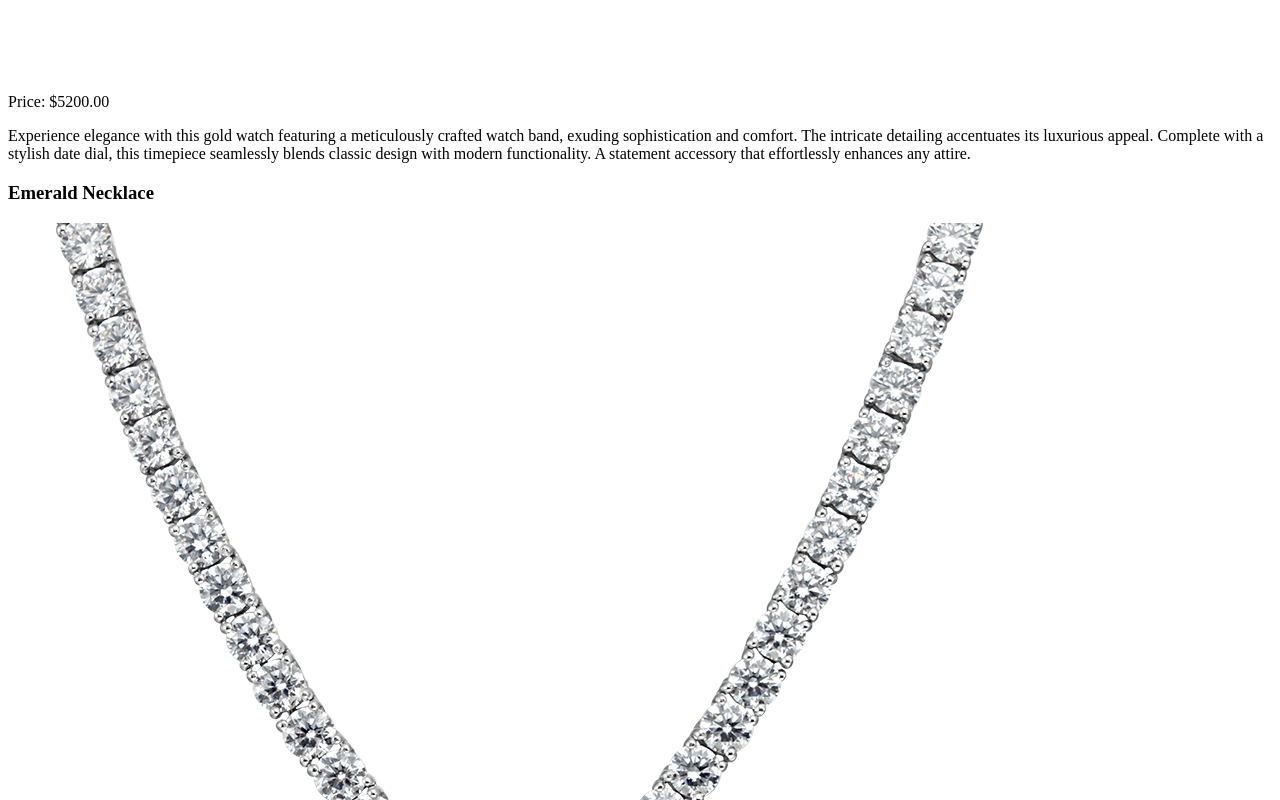
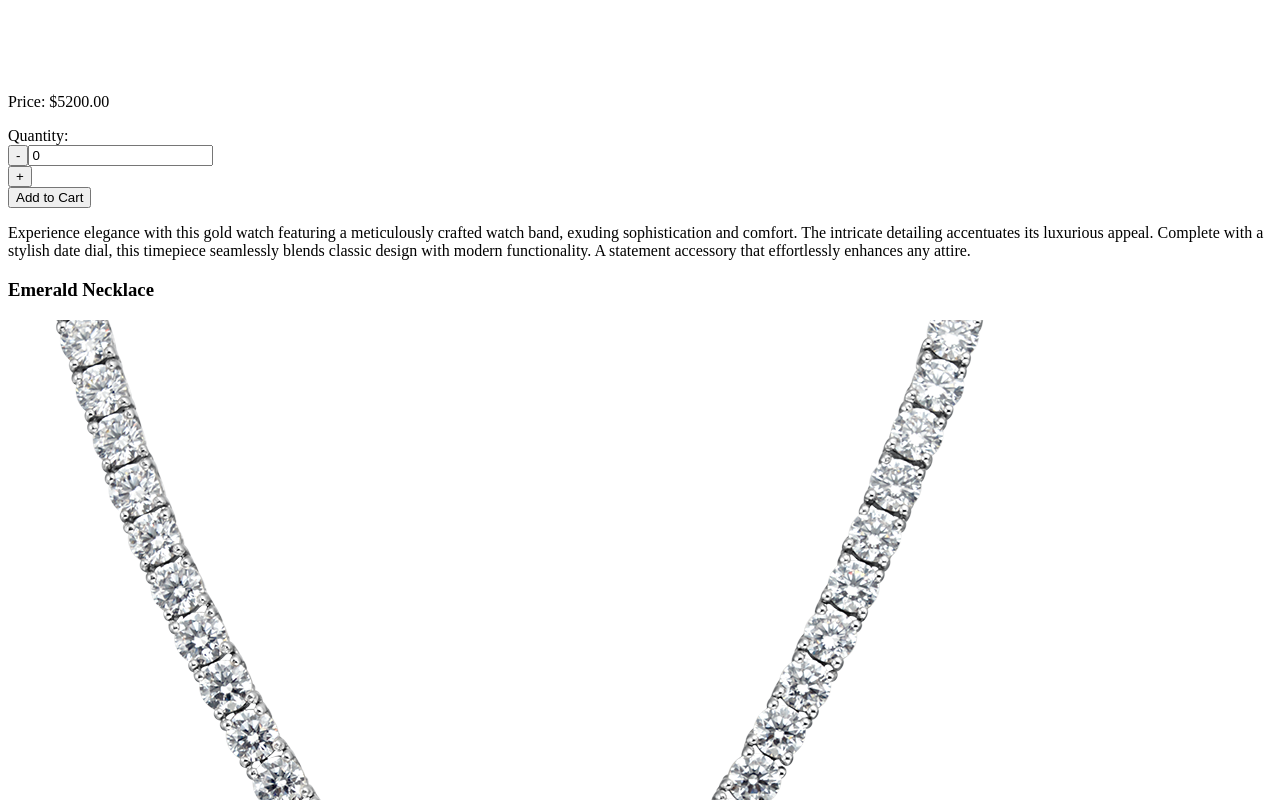
Before and after one commit to reezymane/shopping-cart, a React (Create React App) app: page /shop in a window 1280 px wide. Shown: the part 2160-2960 px from the top of the page. Built offline with nearby package versions, Linux system fonts and the light colour scheme.

Commit message:
add itemQty form

```diff
--- a/src/Components/Card.js
+++ b/src/Components/Card.js
@@ -1,11 +1,30 @@
-import React from "react";
+import React, { useState } from "react";
 
 const Card = (props) => {
+    const [itemQuantity, setItemQuantity] = useState(0);
+
     return (
         <div className="Card" data-testid="item-card">
             <h3>{props.item.name}</h3>
             <img src={props.item.img} alt={props.item.name} />
             <p>Price: ${props.item.price.toFixed(2)}</p>
+
+            <form className="itemQty">
+                <label htmlFor="qty">Quantity:</label><br />
+
+                <button type="button">-</button>
+
+                <input
+                 type="number"
+                 id="qty"
+                 value={itemQuantity}
+                /><br />
+
+                <button type="button">+</button><br />
+
+                <button type="submit">Add to Cart</button>
+            </form>
+
             <p>{props.item.description}</p>
         </div>
     );
```
